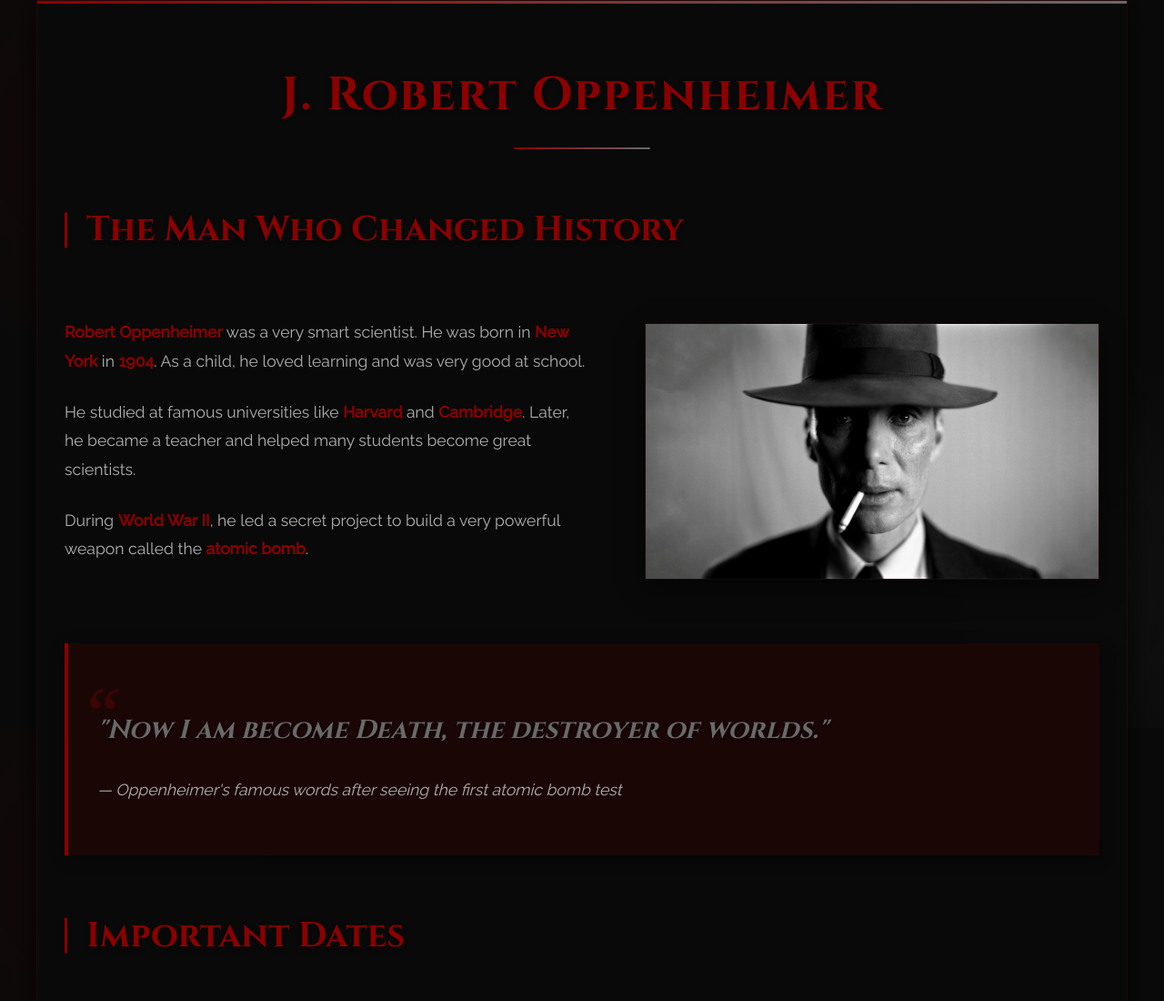
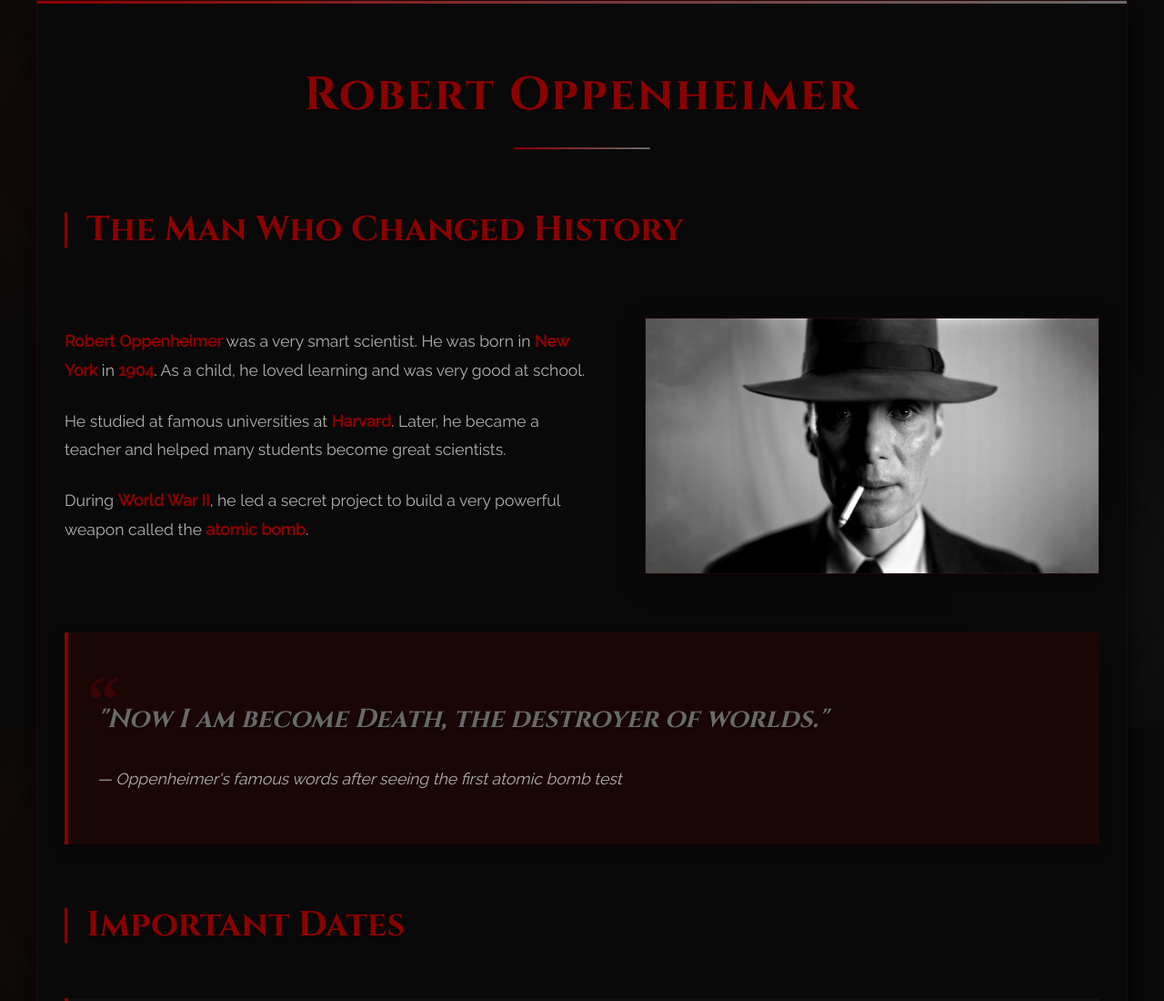
Before and after one commit to xdev-0/JamalProject, a plain HTML site: page index.html in a window 1280 px wide. Shown: the top 1100 px of the page at 91% size. Drawn offline with Linux system fonts and the light colour scheme.

Commit message:
Update index.html

```diff
--- a/index.html
+++ b/index.html
@@ -364,13 +364,13 @@
 </head>
 <body>
     <div class="container">
-        <h1 class="fade-in">J. Robert Oppenheimer</h1>
+        <h1 class="fade-in">Robert Oppenheimer</h1>
         <h2 class="fade-in delay-1">The Man Who Changed History</h2>
 
         <div class="story-section fade-in delay-2">
             <div class="story-text">
                 <p><span class="easy-word">Robert Oppenheimer</span> was a very smart scientist. He was born in <span class="easy-word">New York</span> in <span class="easy-word">1904</span>. As a child, he loved learning and was very good at school.</p>
-                <p>He studied at famous universities like <span class="easy-word">Harvard</span> and <span class="easy-word">Cambridge</span>. Later, he became a teacher and helped many students become great scientists.</p>
+                <p>He studied at famous universities at <span class="easy-word">Harvard</span>. Later, he became a teacher and helped many students become great scientists.</p>
                 <p>During <span class="easy-word">World War II</span>, he led a secret project to build a very powerful weapon called the <span class="easy-word">atomic bomb</span>.</p>
             </div>
             <img src="first.jpg" alt="Robert Oppenheimer portrait" class="story-image">
```
